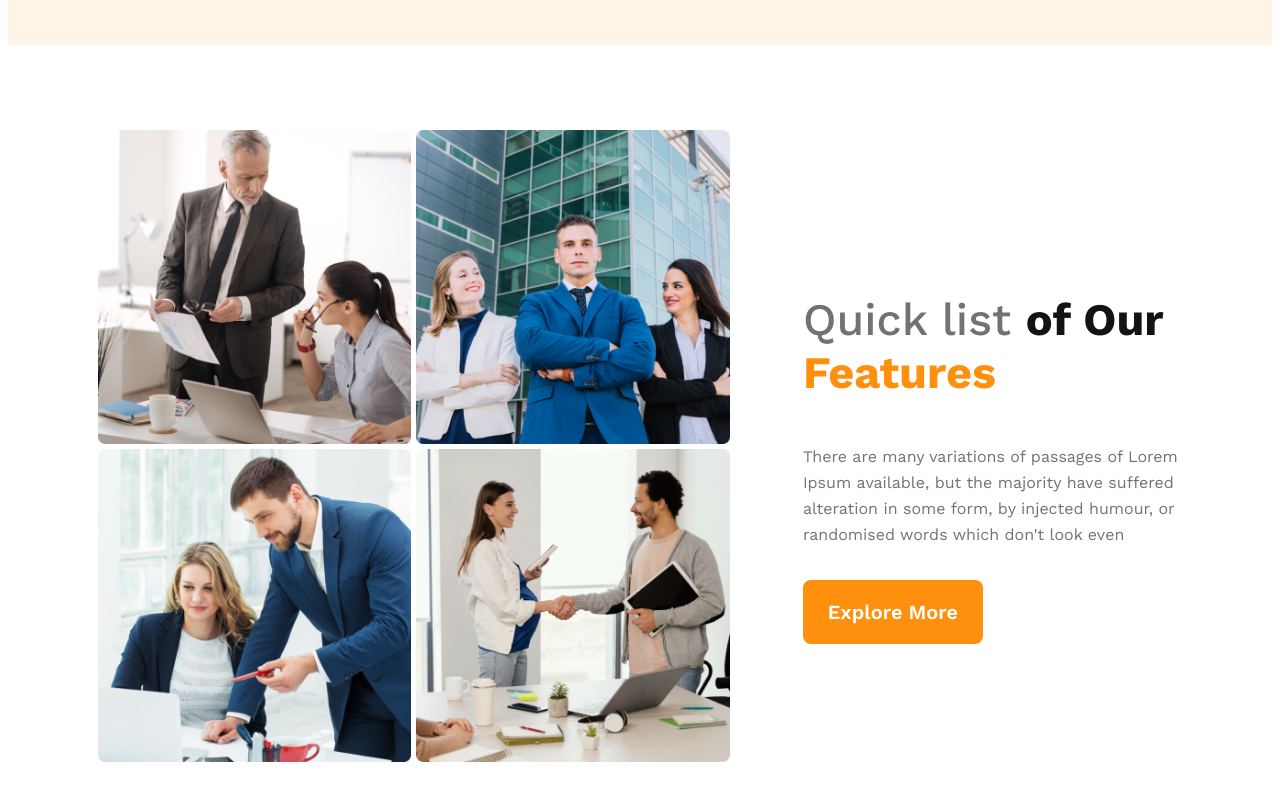
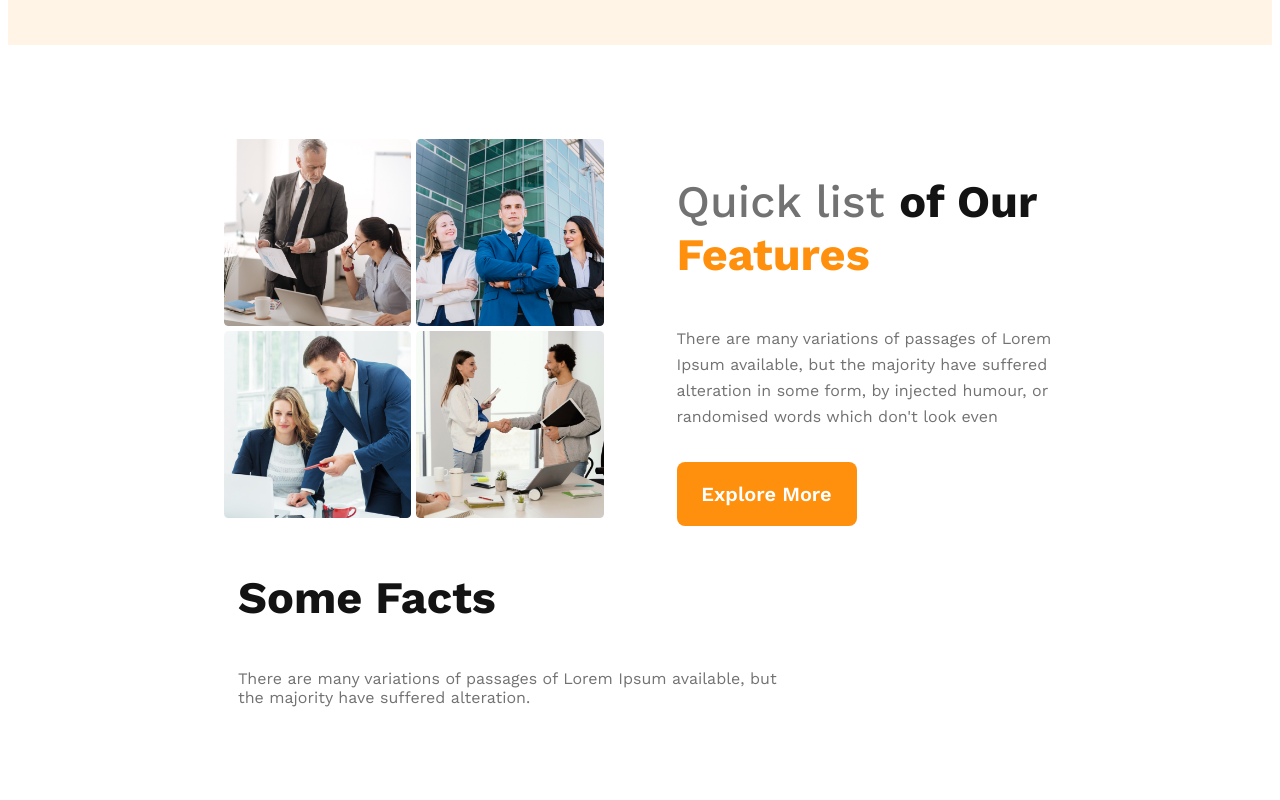
Before and after one commit to Rupam07Speed/g3-architect-website, a plain HTML site: page index.html in a window 1280 px wide. Shown: the part 1063-1863 px from the top of the page. After the commit the page ends 1840 px from the top, so only its background shows below. Drawn offline with nearby package versions, Linux system fonts and the light colour scheme.

Commit message:
fact add

```diff
--- a/index.html
+++ b/index.html
@@ -55,6 +55,22 @@
         </div>
       </section>
       <!-- Feature end -->
+      <!-- Team -->
+      <section class="team">
+        <div class="team-feature"></div>
+        <div class="team-img"></div>
+      </section>
+      <!-- Team -->
+
+      <!-- Facts -->
+      <section class="fact">
+        <h3 class="feature-title1">Some Facts</h3>
+        <p style="color: #727272">
+          There are many variations of passages of Lorem Ipsum available, but
+          the majority have suffered alteration.
+        </p>
+      </section>
+      <!-- Facts -->
     </main>
 
     <footer></footer>
--- a/styles/style.css
+++ b/styles/style.css
@@ -96,7 +96,7 @@ main {
 }
 
 .image-container {
-  width: 50%;
+  width: 30%;
   display: grid;
   grid-template-columns: repeat(2, 1fr);
   gap: 5px;
@@ -115,6 +115,7 @@ main {
 }
 .feature-title1 {
   color: #131313;
+  font-size: 45px;
   font-weight: 700;
 }
 .feature-title2 {
@@ -129,6 +130,14 @@ main {
   margin-bottom: 32px;
 }
 
+/* Fact */
+.fact {
+  padding: 0 230px;
+  /* background-color: aquamarine; */
+}
+.fact p {
+  max-width: 542px;
+}
 /* responsive media queary */
 /* mobile */
 @media screen and (max-width: 576px) {
```
